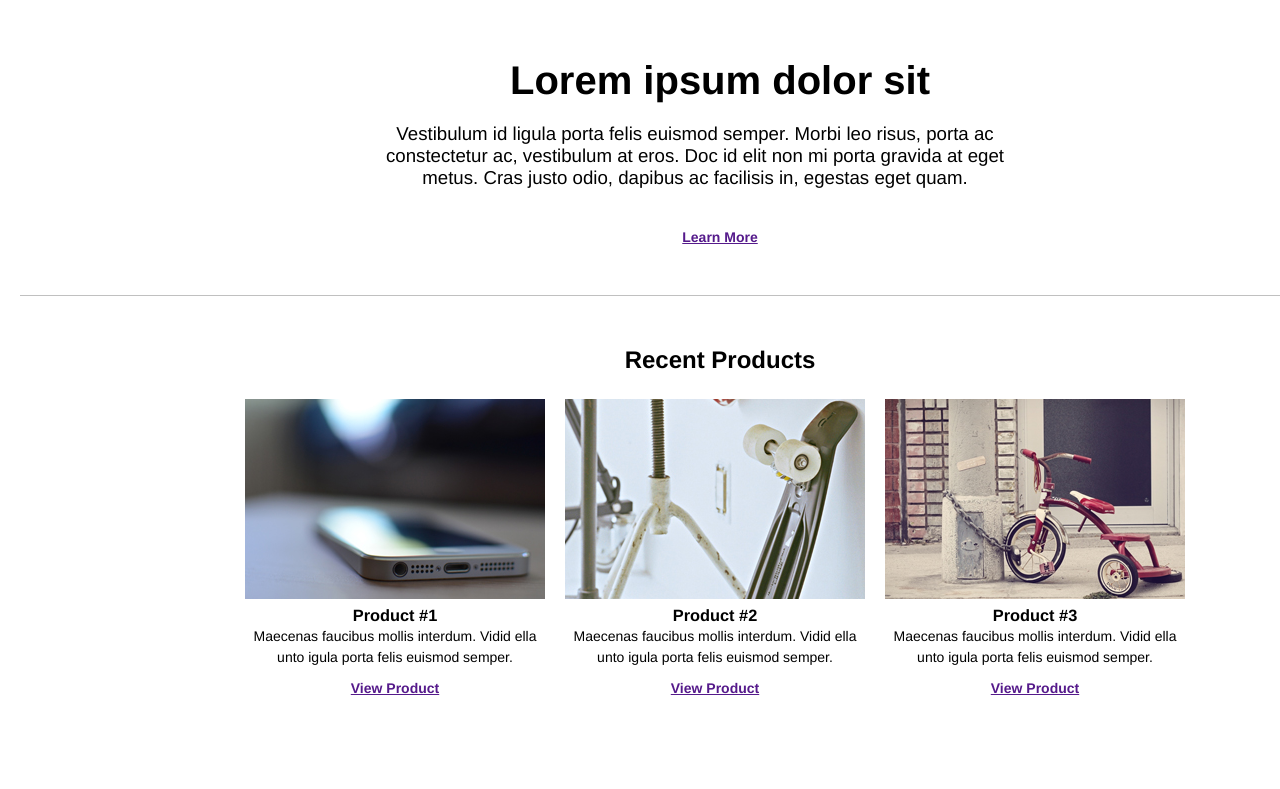
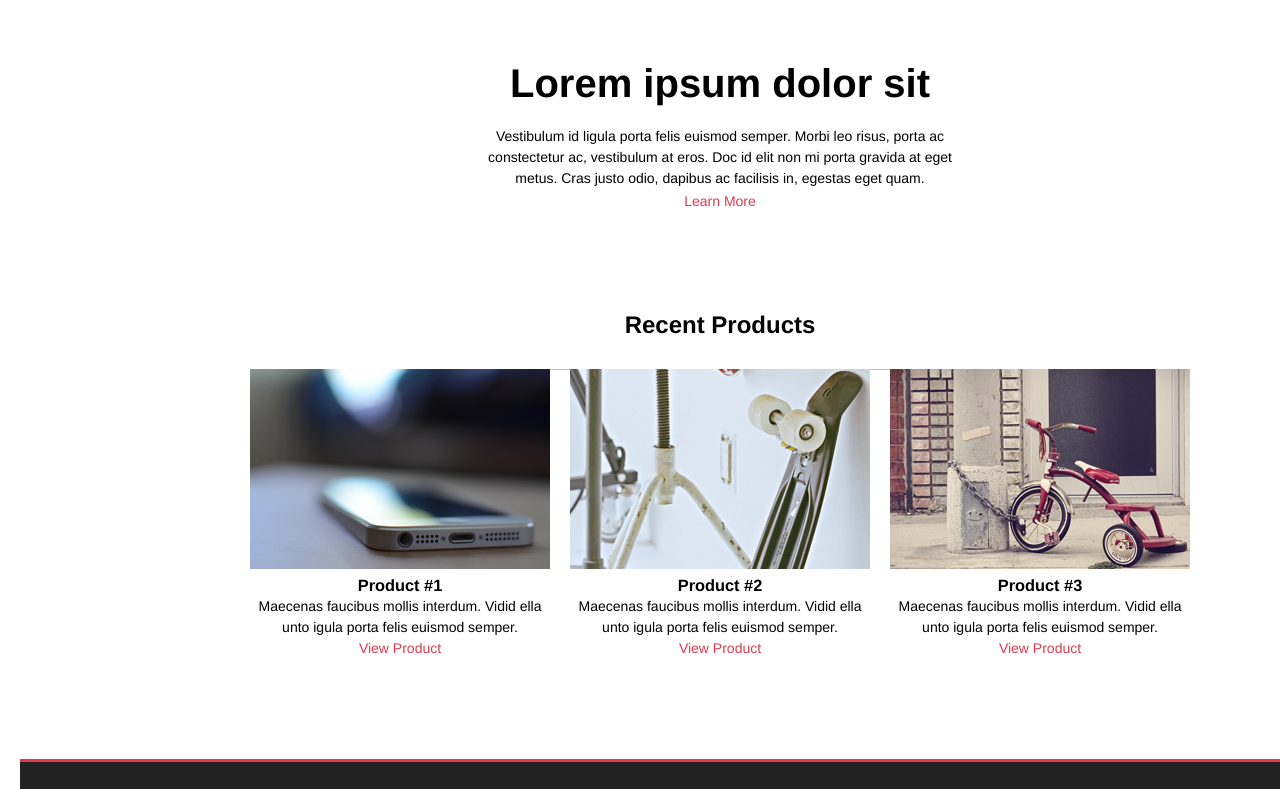
Before and after one commit to hwo190/hwo190.github.com, a plain HTML site: page assignment1/index.html in a window 1280 px wide. Shown: the part 751-1540 px from the top of the page. Drawn offline with Linux system fonts and the light colour scheme.

Commit message:
Final Fix Assignment 1

```diff
--- a/assignment1/files/css/styles.css
+++ b/assignment1/files/css/styles.css
@@ -21,6 +21,9 @@ header {
 	width:100%;
 	background: #f0f0f0;
 	font-family: helvetica, arial, sans-serif;
+	border-bottom: 3px solid #df3b4d;
+
+
 }
 
 #logo {
@@ -31,16 +34,27 @@ header {
 #nav {
 	text-align:center;
 	border-top: 1px solid #c0c0c0;
-	border-bottom: 3px solid #df3b4d;
+	width: 460px;
+	margin: 0 auto;
 }
-
 
 #nav li {
 	font-size: 12px;
 	font-weight: bold;
-	padding: 20px;
+	padding: 20px 20px 20px 0;
 	display: inline-block;
 
+}
+
+a, a:visited {
+  color: #df3b4d;
+  text-decoration: none;
+  cursor: pointer !important;
+}
+
+a:hover {
+  color: #000000;
+  text-decoration: underline;
 }
 
 body {
@@ -59,70 +73,68 @@ h1{
 
 }
 
-#para1 {
+#lorem {
 	font-size: 14pt;
 	font-family: helvetica;
 	text-align: center;
-	width: 650px;
-	margin-left: 350px;
+	width: 470px;
+	margin: 0 auto;
 }
 
+#lorem p {
+	font-size: 14px;
+	font-family: helvetica, arial, sans-serif;
+	line-height: 21px;
+	text-align: center;
+}
 
-
-#redtext {
+#lorem a {
+	margin-top:30px;
 	font-size: 14px;
+	font-family: helvetica, arial, sans-serif;
 	color: #df3b4d;
-	padding-top: 30px;
-	padding-bottom: 50px;
-	border-bottom: 1px solid #c0c0c0;
-	margin-bottom: 50px;
 }
 
 #recent {
-	padding-bottom: 25px;
+	padding-top: 100px;
+	padding-bottom: 30px;
+	width: 940px;
+	margin: 0 auto;
+	border-bottom: 1px solid #c0c0c0;
 }
 
-.left-column {
-	float: left;
-	width: 300px;
-	font-size: 14px;
-	text-align: center;
-	line-height: 21px;
-	margin-left: 225px;
-}
 
 h4 {
 	padding-top:10px;
 	color: #df3b4d;
 }
 
-.center-column {
+#product {
 	float: left;
 	width: 300px;
 	font-size: 14px;
 	text-align: center;
 	line-height: 21px;
-	margin-left: 20px;
+	margin-right: 20px;
+	margin-top: 30px;
+	padding-bottom: 100px;
+}
+
+#product.tricycle {
+	margin-right: 0;
+
 }
 
 
-.right-column {
-	float: left;
-	width: 300px;
-	font-size: 14px;
-	text-align: center;
-	margin-left: 20px;
-	margin-right: 220px;
-	line-height: 21px;
-}
+
 
 #logo2 {
-	float:left;
 	border-top: solid 3px #df3b4d;
 	background-color: #222222;
 	width: 100%;
-	height: 150px;
+	height: 200px;
 	margin-top: 100px;
 	margin-bottom:200px;
 	padding-top: 60px;
+	clear: both;
 }
--- a/assignment1/index.html
+++ b/assignment1/index.html
@@ -29,58 +29,40 @@
 				<img src="files/img/desk-hero.jpg">
 			</div>
 
-			<div id="head1">
+				<div id="lorem">
 				<h1>Lorem ipsum dolor sit</h1>
+				<p>Vestibulum id ligula porta felis euismod semper. Morbi leo risus, porta ac constectetur ac, vestibulum at eros. Doc id elit non mi porta gravida at eget metus. Cras justo odio, dapibus ac facilisis in, egestas eget quam.</p>
+			<a href=''>Learn More</a>
 				</div>
-
-			<div id="para1">
-				<p>Vestibulum id ligula porta felis euismod semper. Morbi leo risus, porta ac constectetur ac, vestibulum at eros. Doc id elit non mi porta gravida at eget metus. Cras justo odio, dapibus ac facilisis in, egestas eget quam.</p>
-			</div>
-
-			<div id="redtext">
-				<h4><a href=''>Learn More</a></h4>
-			</div>
 
 			<div id="recent">
 			<h2>Recent Products</h2>
-		</div>
 
-		<div class="left-column">
-			<div id="product1">
+
+			<div id="product">
 				<img src="files/img/product-1.jpg">
+				<h3>Product #1</h3>
+				<p>Maecenas faucibus mollis interdum. Vidid ella unto igula porta felis euismod semper.</p>
+				<a href=''>View Product</a>
 			</div>
 
-			<div id="prod1">
-				<h3>Product #1</h3>
+			<div id="product">
+				<img src="files/img/product-2.jpg">
+				<h3>Product #2</h3>
 				<p>Maecenas faucibus mollis interdum. Vidid ella unto igula porta felis euismod semper.</p>
-				<h4><a href=''>View Product</a></h4>
+				<a href=''>View Product</a>
+			</div>
+
+
+
+			<div id="product" class="tricycle">
+				<img src="files/img/product-3.jpg">
+				<h3>Product #3</h3>
+				<p>Maecenas faucibus mollis interdum. Vidid ella unto igula porta felis euismod semper.</p>
+				<a href=''>View Product</a>
 			</div>
 		</div>
 
-		<div class="center-column">
-			<div id="product2">
-				<img src="files/img/product-2.jpg">
-			</div>
-
-			<div id="prod2">
-				<h3>Product #2</h3>
-				<p>Maecenas faucibus mollis interdum. Vidid ella unto igula porta felis euismod semper.</p>
-				<h4><a href=''>View Product</a></h4>
-			</div>
-		</div>
-
-		<div class="right-column">
-			<div id="product3">
-				<img src="files/img/product-3.jpg">
-			</div>
-
-			<div id="prod3">
-				<h3>Product #3</h3>
-				<p>Maecenas faucibus mollis interdum. Vidid ella unto igula porta felis euismod semper.</p>
-				<h4><a href=''>View Product</a></h4>
-			</div>
-		</div>
-	</div>
 		<div class="bottom">
 			<div id="logo2">
 				<img src="files/img/sixbase-logo-reversed.png">
```
